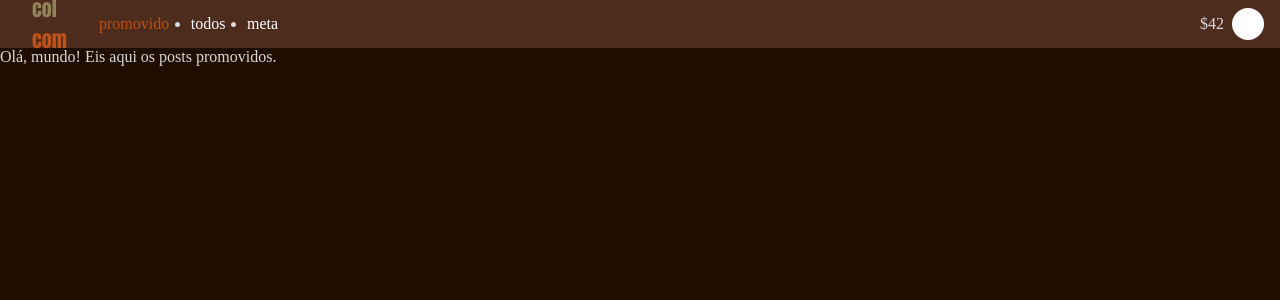
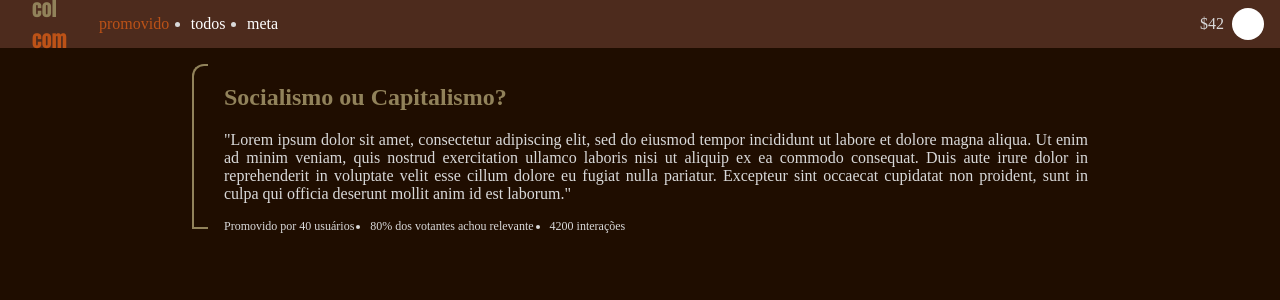
Before and after one commit to joallace/colcom, a React (Vite) app: page /promoted in a window 1280 px wide. Shown: the top 300 px of the page. Built offline with nearby package versions, Linux system fonts and the light colour scheme; some icons are missing.

Commit message:
Tweaks in navbar and implementing topics

```diff
--- a/src/App.jsx
+++ b/src/App.jsx
@@ -11,6 +11,7 @@ function App() {
     <>
       <Navbar/>
       <Routes>
+        <Route path="/" element={<>Oi</>}/>
         <Route path="/promoted" element={<Promoted/>}/>
         <Route path="/all" element={<All/>}/>
         <Route path="/meta" element={<Meta/>}/>
--- a/src/assets/scss/_navbar.scss
+++ b/src/assets/scss/_navbar.scss
@@ -6,7 +6,7 @@ nav{
     padding: 0 1rem;
     height: 3rem;
 
-    @media (max-width: $screen-sm) {
+    @media screen and (max-width: $screen-sm) {
         padding: 0 0.5rem;
     }
 
@@ -32,7 +32,7 @@ nav{
         display: flex;
         gap: 1.35rem;
 
-        @media (max-width: $screen-sm) {
+        @media screen and (max-width: $screen-sm) {
             list-style: none;
             gap: 0.5rem;
         }
@@ -49,7 +49,7 @@ nav{
     font-family: Impact, Haettenschweiler, 'Arial Narrow Bold', sans-serif;
     font-size: 1.25rem;
 
-    @media (max-width: $screen-sm) {
+    @media screen and (max-width: $screen-sm) {
         margin: 0 0.75rem 0 0.25rem;
     }
 }
@@ -59,8 +59,13 @@ nav{
     background-color: darken($navbar-bg, 5%);
     height: 1.75rem;
     border: none;
+    border-width: 1px;
+    border-style: solid;
+    border-color: darken($default-font-color, 40%);
+    // border
     border-radius: 0.25rem;
     &:focus{
+        border-color: darken($default-font-color, 20%);
         outline: none !important;
     }
 }
@@ -77,7 +82,7 @@ nav{
 
 .nav-right{
     gap: 0.5rem;
-    @media (max-width: $screen-sm) {
+    @media screen and (max-width: $screen-sm) {
         gap: 0.25rem;
     }
 }
--- /dev/null
+++ b/src/assets/scss/_topic.scss
@@ -0,0 +1,55 @@
+.topic{
+    display: flex;
+    max-width: 70%;
+
+    @media screen and (max-width: $screen-sm) {
+        max-width: 80%;
+    }
+
+    .title{
+        text-align: left;
+        color: $default-green;
+    }
+
+    .bracket{
+        width: 2rem;
+        height: 97%;
+
+        @media screen and (min-width: 0px) and (max-width: $screen-lg) {
+            width: 5rem;
+        }
+
+        @media screen and (min-width: $screen-lg) and (max-width: $screen-2xl) {
+            width: 3rem;
+        }
+
+        margin-right: 1rem;
+
+        border-style: solid;
+        border-width: 2px 0 2px 2px;
+        border-color: $default-green;
+        border-radius: 0.75rem 0 0 0;
+    }
+
+    .content{
+        text-align: justify;
+    }
+
+    .metrics{
+        :first-child{
+            list-style: none;
+        }
+        font-size: 0.75rem;
+        padding: 1rem 0 0 0;
+        margin: 0;
+        display: flex;
+        gap: 1rem;
+
+        @media screen and (max-width: $screen-sm) {
+            // list-style: none;
+            font-size: 0.65rem;
+            gap: 0.75rem;
+            text-align: center;
+    }
+    }
+}
--- a/src/assets/scss/_variables.scss
+++ b/src/assets/scss/_variables.scss
@@ -14,3 +14,4 @@ $screen-sm: 640px;
 $screen-md: 768px;
 $screen-lg: 1024px;
 $screen-xl: 1280px;
+$screen-2xl: 1536px;
--- a/src/assets/scss/colcom.scss
+++ b/src/assets/scss/colcom.scss
@@ -1,3 +1,4 @@
 @import "variables";
 @import "index";
 @import "navbar";
+@import "topic";
--- /dev/null
+++ b/src/components/Topic.jsx
@@ -0,0 +1,16 @@
+export default function Topic({title, posts, metrics, ...remainingProps}){
+    return(
+        <div className="topic" {...remainingProps}>
+            <div className="bracket"/>
+            <div className="content">
+                <h2 className="title">{title}</h2>
+                "Lorem ipsum dolor sit amet, consectetur adipiscing elit, sed do eiusmod tempor incididunt ut labore et dolore magna aliqua. Ut enim ad minim veniam, quis nostrud exercitation ullamco laboris nisi ut aliquip ex ea commodo consequat. Duis aute irure dolor in reprehenderit in voluptate velit esse cillum dolore eu fugiat nulla pariatur. Excepteur sint occaecat cupidatat non proident, sunt in culpa qui officia deserunt mollit anim id est laborum."
+                <ul className="metrics">
+                    <li>Promovido por 40 usuários</li>
+                    <li>80% dos votantes achou relevante</li>
+                    <li>4200 interações</li>
+                </ul>
+            </div>
+        </div>
+    )
+}
--- a/src/pages/Promoted.jsx
+++ b/src/pages/Promoted.jsx
@@ -1,7 +1,9 @@
+import Topic from "../components/Topic";
+
 export default function Promoted(){
     return(
-        <>
-            Olá, mundo! Eis aqui os posts promovidos.
-        </>
+        <div style={{display: "flex", justifyContent: "center"}}>
+            <Topic title={"Socialismo ou Capitalismo?"} style={{paddingTop: "1rem"}}/>
+        </div>
     )
 }
```
